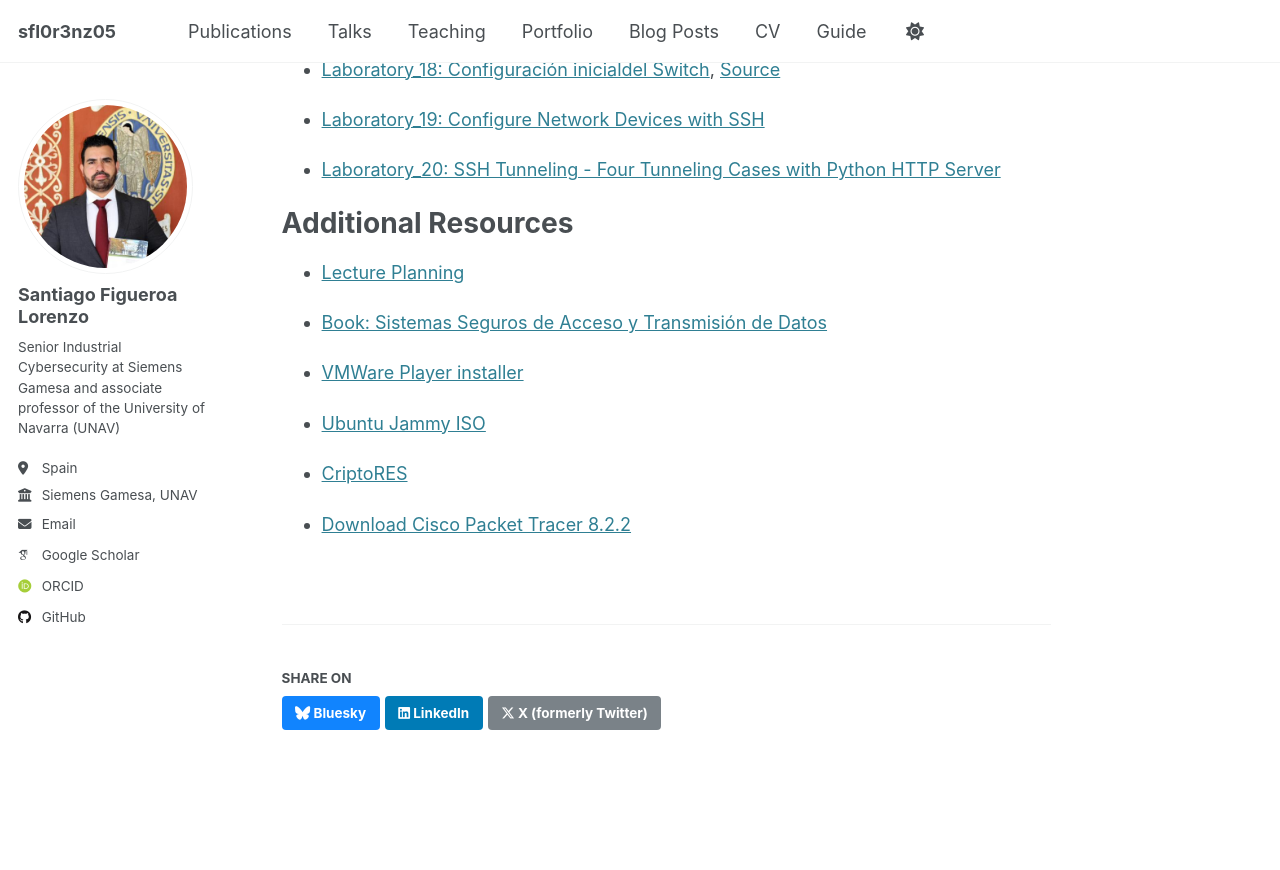
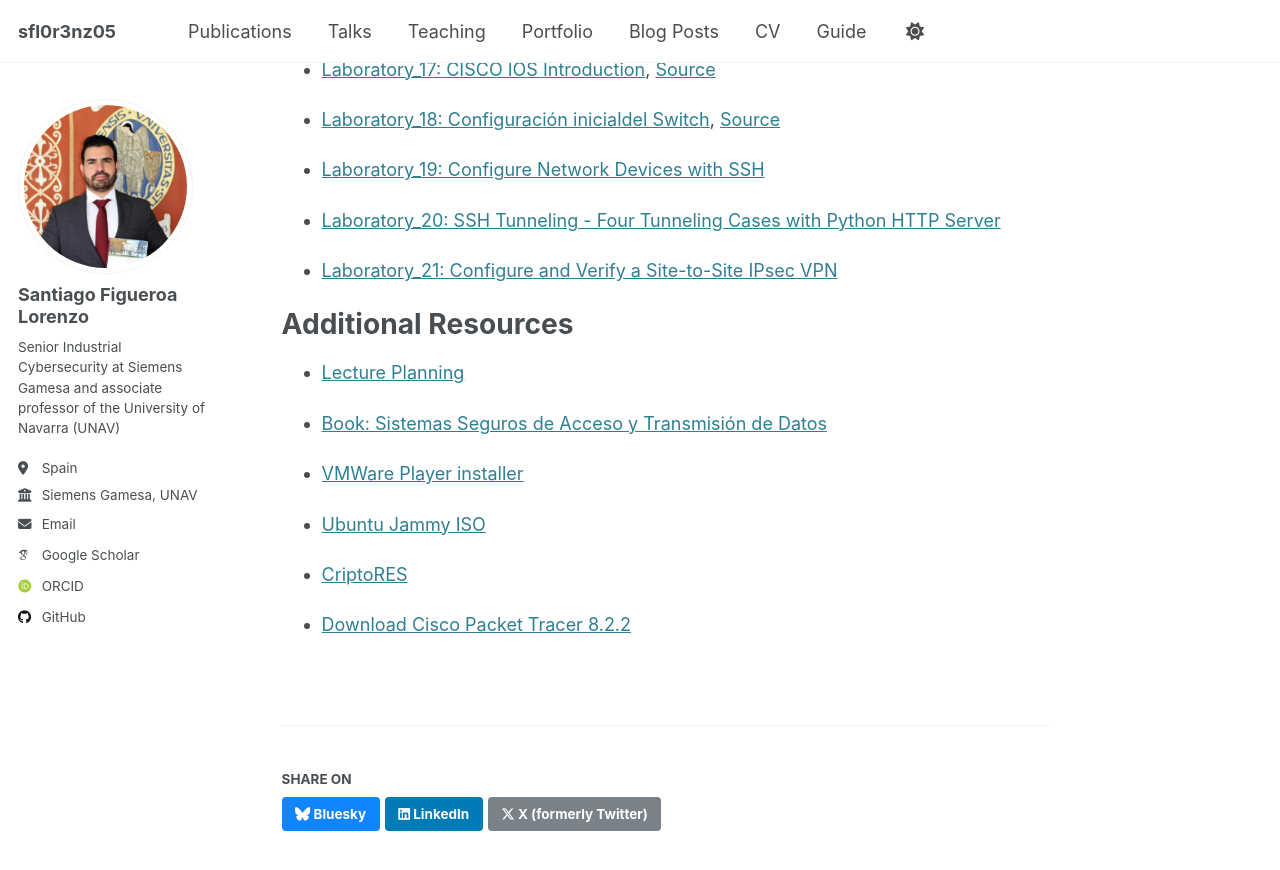
Before and after one commit to sfl0r3nz05/sfl0r3nz05.github.io, a Jekyll site: the page built from _teaching/2025-spring-1.md, in a window 1280 px wide and 900 px high, scrolled down 2028 px. Shown: the top 870 px of the window. Built offline with Jekyll 4.4.1, drawn with Linux system fonts in a browser that asks for light colours; some web fonts are replaced.

```diff
--- a/_teaching/2025-spring-1.md
+++ b/_teaching/2025-spring-1.md
@@ -88,6 +90,8 @@ Laboratory Materials
 
 - [Laboratory_20: SSH Tunneling - Four Tunneling Cases with Python HTTP Server](https://sfl0r3nz05.github.io/files/labs/Laboratory_20.pdf)
 
+- [Laboratory_21: Configure and Verify a Site-to-Site IPsec VPN](https://sfl0r3nz05.github.io/files/labs/Laboratory_21.pdf)
+
 Additional Resources
 ======
 
```
Also changed, not shown: other parts of _teaching/2025-spring-1.md (+2 -0 lines), 2 other files.
